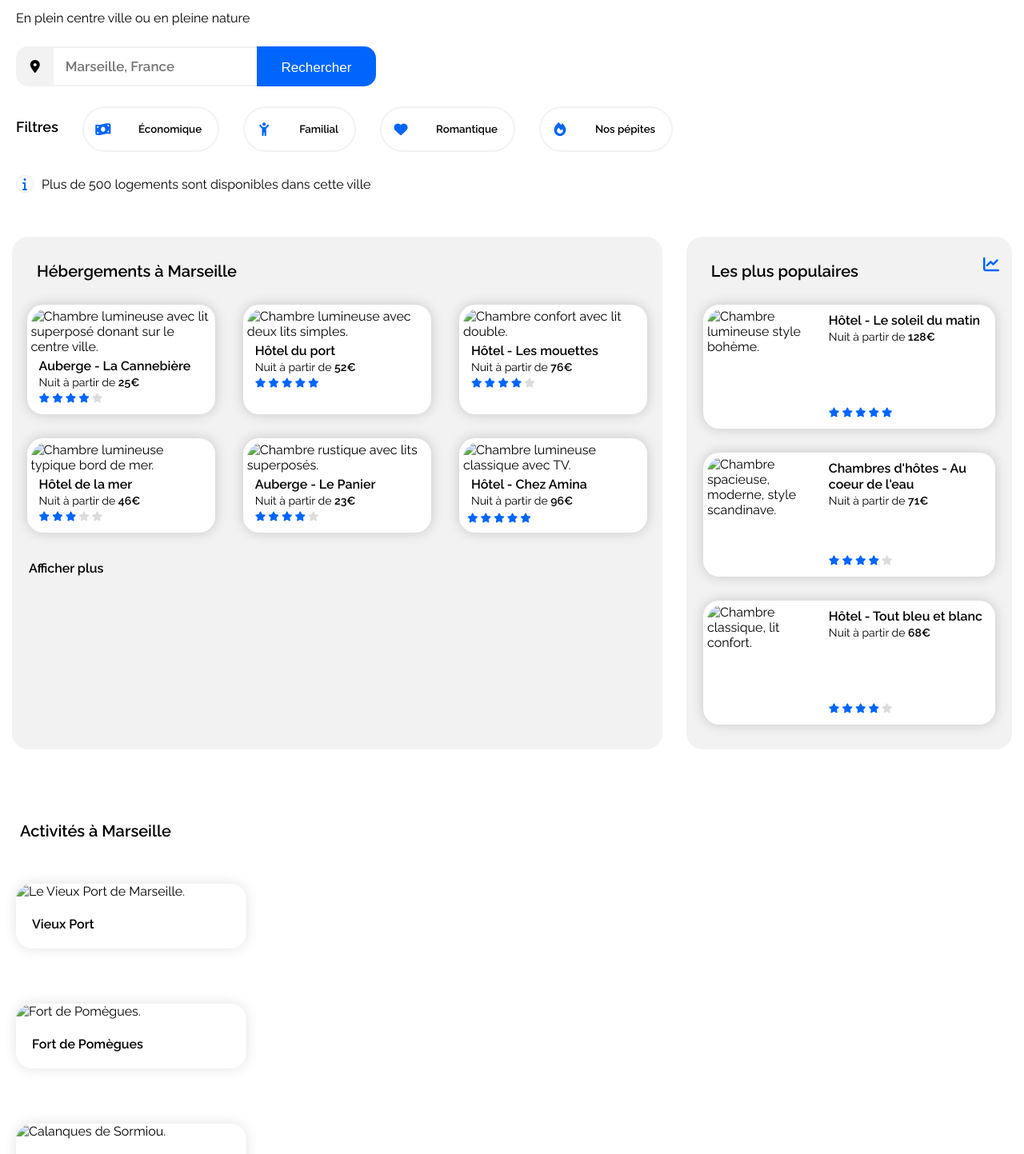
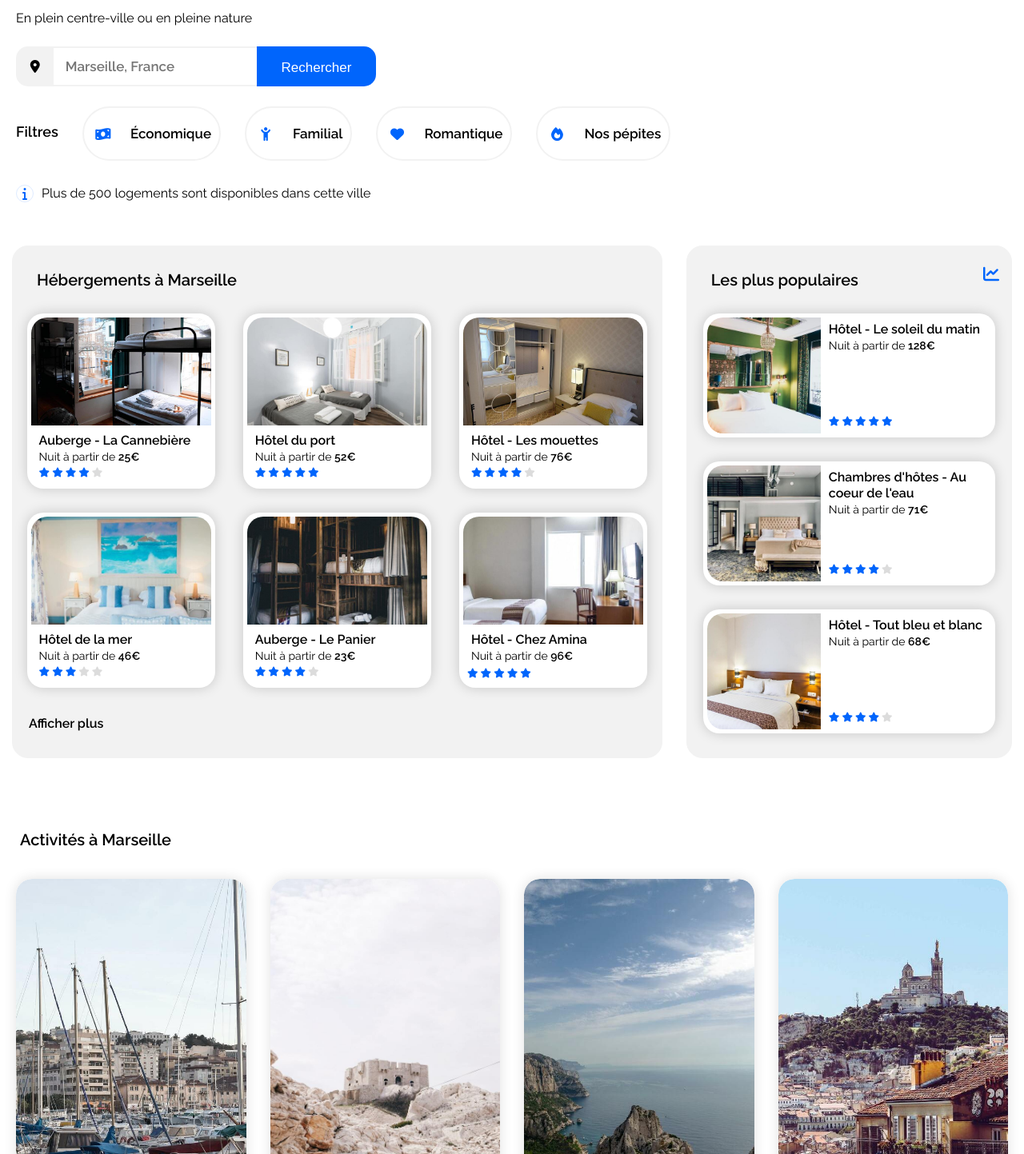
Before and after one commit to Mdbenjemaa/PROJET-2_booki, a plain HTML site: page index.html in a window 1280 px wide. Shown: the part 136-1579 px from the top of the page at 80% size. Drawn offline with Linux system fonts and the light colour scheme; files whose address does not match are found by name.

Commit message:
"fix : font-size "

```diff
--- a/css/style-small.css
+++ b/css/style-small.css
@@ -2,7 +2,7 @@
   /* PAGE */
 
   html {
-    min-width: 320px;
+    min-width: 450px;
     max-width: 768px;
     margin: 0;
   }
--- a/css/style.css
+++ b/css/style.css
@@ -216,7 +216,8 @@ i.fa-solid.search_filters_filter_icon {
 
 .search_filters_filter_title {
   background-color: transparent;
-  padding: 5px 20px;
+  padding: 5px 10px 5px 10px;
+  font-size: 17px;
 }
 
 /* FILTERS */
--- a/index.html
+++ b/index.html
@@ -2,15 +2,13 @@
 <html lang="fr">
   <head>
     <meta charset="utf-8" />
+    <meta name="viewport" content="width=device-width, initial-scale=1.0" />
     <link rel="stylesheet" href="css/style.css" />
     <link rel="stylesheet" href="css/style-medium.css" />
     <link rel="stylesheet" href="css/style-small.css" />
     <link rel="shortcut icon" href="images/logo/" />
-    <script
-      src="https://kit.fontawesome.com/427a8b27ad.js"
-      crossorigin="anonymous"
-    ></script>
-    <title>Booki - Trouvez vos vacances de réve avec Booki !</title>
+    <script src="https://kit.fontawesome.com/427a8b27ad.js"></script>
+    <title>Booki</title>
     <meta
       name="description"
       content="Trouvez votre hébergement idéal sur Booki !"
@@ -23,7 +21,7 @@
       <img src="images/logo/Booki.png" alt="logo-booki" class="header_img" />
 
       <nav class="header_nav">
-        <a href="#hosting_main_cards" class="header_nav_link Raleway_regular"
+        <a href="#hosting" class="header_nav_link Raleway_regular"
           >Hébergements</a
         >
         <a href="#activity" class="header_nav_link Raleway_regular"
@@ -42,7 +40,7 @@
             Trouvez votre hébergement pour des vacances de rêve
           </h1>
           <p class="search_header_subtitle">
-            En plein centre ville ou en pleine nature
+            En plein centre-ville ou en pleine nature
           </p>
         </header>
 
@@ -117,13 +115,13 @@
             </h2>
           </header>
 
-          <div class="hosting_main_cards" id="hosting_main_cards">
+          <div class="hosting_main_cards">
             <article class="hosting_main_card hosting_card">
               <a href="#">
                 <figure class="hosting_main_card_fig hosting_card_fig">
                   <img
                     class="hosting_main_card_fig_img hosting_card_fig_img"
-                    src="images/hebergements/hebergements/marcus-loke.jpg"
+                    src="images/hebergements/marcus-loke.jpg"
                     alt="Chambre lumineuse avec lit superposé donant sur le centre ville."
                   />
                   <figcaption
@@ -159,7 +157,7 @@
                 <figure class="hosting_main_card_fig hosting_card_fig">
                   <img
                     class="hosting_main_card_fig_img hosting_card_fig_img"
-                    src="images/hebergements/hebergements/fred-kleber.jpg"
+                    src="images/hebergements/fred-kleber.jpg"
                     alt="Chambre lumineuse avec deux lits simples."
                   />
                   <figcaption
@@ -195,7 +193,7 @@
                 <figure class="hosting_main_card_fig hosting_card_fig">
                   <img
                     class="hosting_main_card_fig_img hosting_card_fig_img"
-                    src="images/hebergements/hebergements/reisetopia.jpg"
+                    src="images/hebergements/reisetopia.jpg"
                     alt="Chambre confort avec lit double."
                   />
                   <figcaption
@@ -231,7 +229,7 @@
                 <figure class="hosting_main_card_fig hosting_card_fig">
                   <img
                     class="hosting_main_card_fig_img hosting_card_fig_img"
-                    src="images/hebergements/hebergements/annie-spratt.jpg"
+                    src="images/hebergements/annie-spratt.jpg"
                     alt="Chambre lumineuse typique bord de mer."
                   />
                   <figcaption
@@ -267,7 +265,7 @@
                 <figure class="hosting_main_card_fig hosting_card_fig">
                   <img
                     class="hosting_main_card_fig_img hosting_card_fig_img"
-                    src="images/hebergements/hebergements/nicate-lee.jpg"
+                    src="images/hebergements/nicate-lee.jpg"
                     alt="Chambre rustique avec lits superposés."
                   />
                   <figcaption
@@ -303,7 +301,7 @@
                 <figure class="hosting_main_card_fig hosting_card_fig">
                   <img
                     class="hosting_main_card_fig_img hosting_card_fig_img"
-                    src="images/hebergements/hebergements/febrian-zakaria2.jpg"
+                    src="images/hebergements/febrian-zakaria2.jpg"
                     alt="Chambre lumineuse classique avec TV."
                   />
                   <figcaption class="hosting_main_card_fig_caption">
@@ -356,7 +354,7 @@
                 <figure class="hosting_popular_card_fig hosting_card_fig">
                   <img
                     class="hosting_popular_card_fig_img hosting_card_fig_img"
-                    src="images/hebergements/hebergements/emile-guillemot.jpg"
+                    src="images/hebergements/emile-guillemot.jpg"
                     alt="Chambre lumineuse style bohème."
                   />
                   <figcaption
@@ -393,7 +391,7 @@
                 <figure class="hosting_popular_card_fig hosting_card_fig">
                   <img
                     class="hosting_popular_card_fig_img hosting_card_fig_img"
-                    src="images/hebergements/hebergements/aw-creative.jpg"
+                    src="images/hebergements/aw-creative.jpg"
                     alt="Chambre spacieuse, moderne, style scandinave."
                   />
                   <figcaption
@@ -430,7 +428,7 @@
                 <figure class="hosting_popular_card_fig hosting_card_fig">
                   <img
                     class="hosting_popular_card_fig_img hosting_card_fig_img"
-                    src="images/hebergements/hebergements/febrian-zakaria.jpg"
+                    src="images/hebergements/febrian-zakaria.jpg"
                     alt="Chambre classique, lit confort."
                   />
                   <figcaption
@@ -479,7 +477,7 @@
             <figure class="activity_card_fig">
               <img
                 class="activity_card_fig_img activity_card_fig_img_large"
-                src="images/activites/3_medium/vieux-port.jpg"
+                src="images/activites/vieux-port.jpg"
                 alt="Le Vieux Port de Marseille."
               />
               <figcaption class="activity_card_fig_caption">
@@ -494,7 +492,7 @@
             <figure class="activity_card_fig">
               <img
                 class="activity_card_fig_img activity_card_fig_img_large"
-                src="images/activites/3_medium/fort-de-pom.jpg"
+                src="images/activites/fort-de-pom.jpg"
                 alt="Fort de Pomègues."
               />
               <figcaption class="activity_card_fig_caption">
@@ -509,7 +507,7 @@
             <figure class="activity_card_fig">
               <img
                 class="activity_card_fig_img activity_card_fig_img_large"
-                src="images/activites/3_medium/parc-national_de_calanques.jpg"
+                src="images/activites/parc-national_de_calanques.jpg"
                 alt="Calanques de Sormiou."
               />
               <figcaption class="activity_card_fig_caption">
@@ -524,7 +522,7 @@
             <figure class="activity_card_fig">
               <img
                 class="activity_card_fig_img activity_card_fig_img_large"
-                src="images/hebe"
+                src="images/activites/notre-dame-de-la-garde.jpg"
                 alt="Notre-Dame-de-la-Garde."
               />
               <figcaption class="activity_card_fig_caption">
```
Also changed, not shown: css/font/Raleway-Bold.ttf (renamed from font/Raleway-Bold.ttf), css/font/Raleway-Italic.ttf (renamed from font/Raleway-Italic.ttf), css/font/Raleway-Regular.ttf (renamed from font/Raleway-Regular.ttf), 3 other files.
